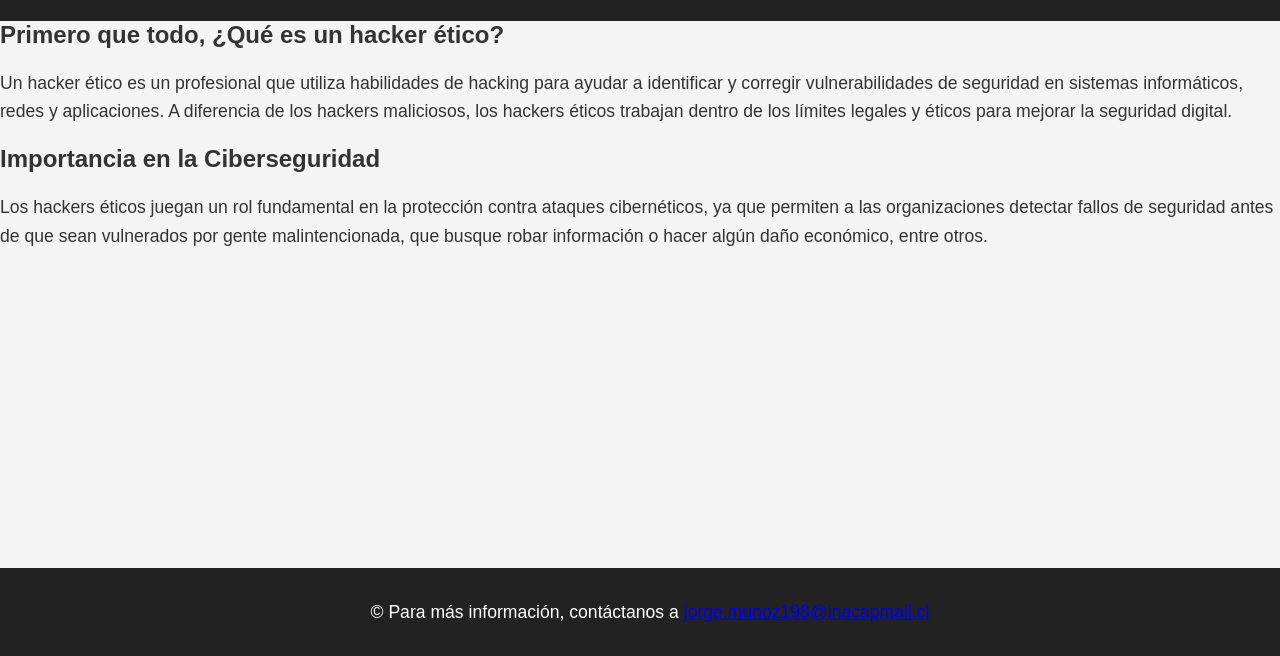
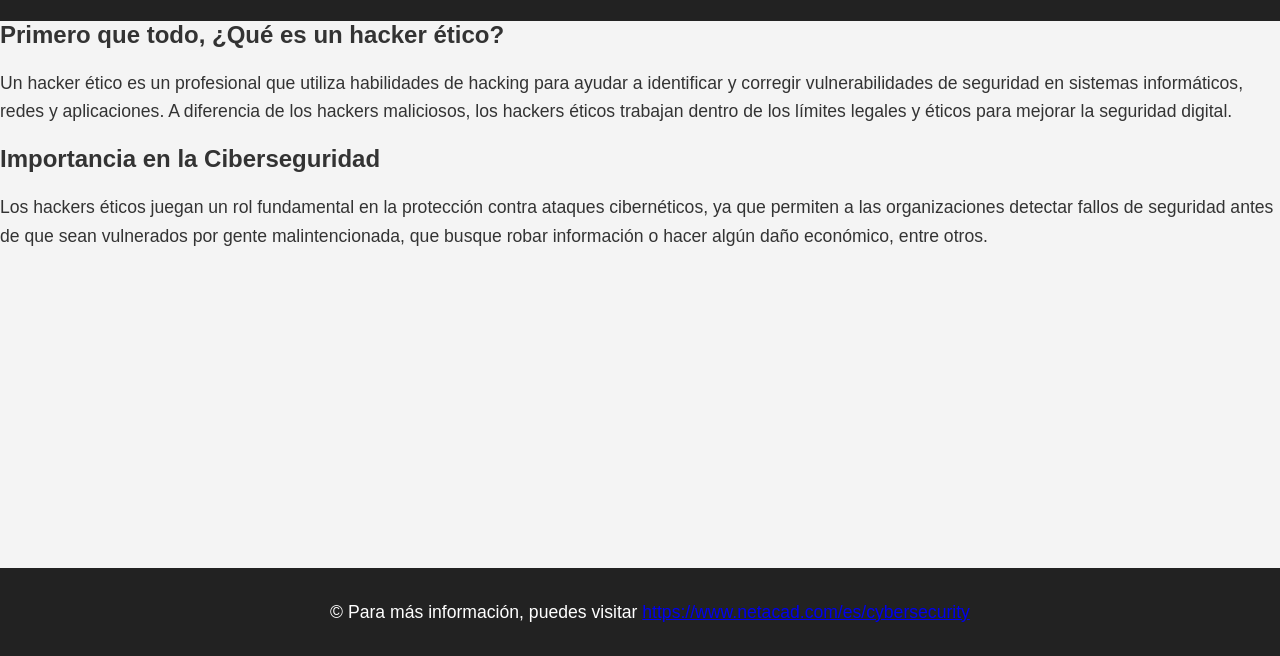
Before and after one commit to jorgemunoz198/Jorge_Munoz_Eva1, a plain HTML site: page index.html in a window 1280 px wide. Shown: the part 144-800 px from the top of the page. Drawn offline with Linux system fonts and the light colour scheme; files whose address does not match are found by name.

Commit message:
index.html

```diff
--- a/index.html
+++ b/index.html
@@ -13,7 +13,6 @@
         <h1>Hacker Ético en la Ciberseguridad</h1>
         <p>El papel crucial de los hackers éticos en la ciberseguridad.</p>
 
-        <!-- Aquí agregamos la imagen -->
         <img src="C:\Users\tallerespa\Desktop\jorge_munoz_eva1\hackinge.jpg" width="300">
     </header>
 
@@ -28,7 +27,7 @@
     </section>
 
     <footer>
-        <p>&copy; Para más información, contáctanos a <a href="mailto:jorge.munoz198@inacapmail.cl">jorge.munoz198@inacapmail.cl</a></p>
+        <p>&copy; Para más información, puedes visitar <a href="https://www.netacad.com/es/cybersecurity">https://www.netacad.com/es/cybersecurity</a></p>
     </footer>
 </body>
 </html>
```
